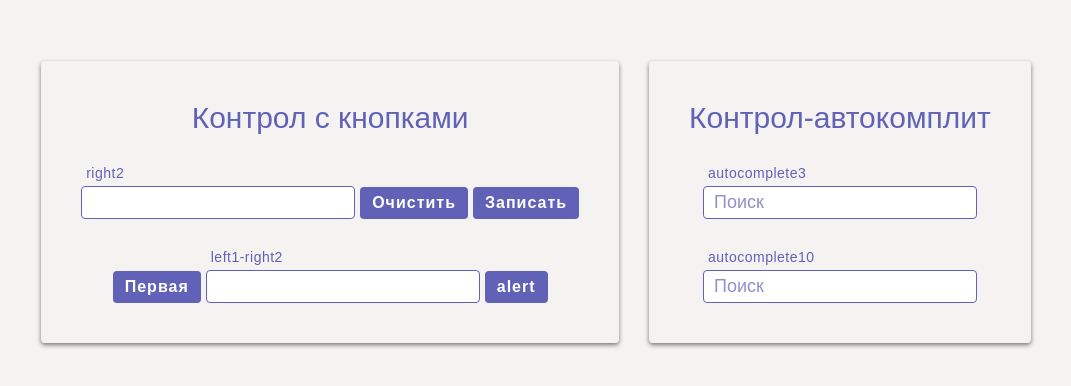
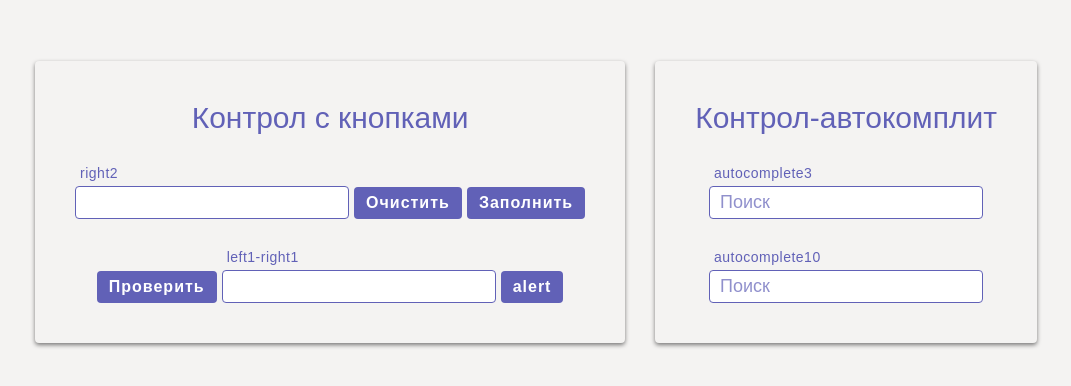
Before and after one commit to Xomek/Test, a React (Create React App) app: page / in a window 1280 px wide. Shown: the part 198-584 px from the top of the page, without its empty margins (104-1175 px from the left). Built offline with nearby package versions, Linux system fonts and the light colour scheme.

Commit message:
finish work on button-control

```diff
--- a/src/components/Autocompletes/Autocompletes.tsx
+++ b/src/components/Autocompletes/Autocompletes.tsx
@@ -6,8 +6,8 @@ import { AutocompleteControl, Paper } from "../UI";
 import { AutocompleteFieldInterface } from "./Autocompletes.types";
 import countries from "../../store/Countries";
 import { CountryInfo } from "../../api/apiService";
+import { KeyofType } from "../../types";
 import styles from "./Autocompletes.module.css";
-import { KeyofType } from "../../types";
 
 const Autocompletes: React.FC = observer(() => {
   const [autocompleteFields, setAutocompleteFields] =
--- a/src/components/ButtonControls/ButtonControls.tsx
+++ b/src/components/ButtonControls/ButtonControls.tsx
@@ -9,45 +9,46 @@ const ButtonControls: React.FC = () => {
   const [buttonFields, setButtonFields] = useState<ButtonFieldsInterface>({
     right2: {
       value: "",
+    },
 
+    ["left1-right1"]: {
+      value: "",
+    },
+  });
+
+  const fieldsButtonParams: any = {
+    right2: {
       rightButtons: [
         {
           text: "Очистить",
-          onClick: () => {
+          onClick() {
             setButtonFields((prevState) => ({
               ...prevState,
-              right2: { ...prevState.right2, value: "" },
+              right2: { value: "" },
             }));
           },
         },
         {
-          text: "Записать",
-          onClick: () => {
+          text: "Заполнить",
+          onClick() {
             setButtonFields((prevState) => ({
               ...prevState,
-              right2: { ...prevState.right2, value: "Hello World" },
+              right2: {
+                value: "Hello World",
+              },
             }));
           },
         },
       ],
     },
 
-    ["left1-right2"]: {
-      value: "",
-
+    ["left1-right1"]: {
       leftButtons: [
         {
-          text: "Первая",
-          onClick: () => {
-            setButtonFields((prevState) => ({
-              ...prevState,
-              ["left1-right2"]: {
-                ...prevState["left1-right2"],
-                value: Number.isFinite(buttonFields["left1-right2"].value)
-                  ? "Число"
-                  : "не число",
-              },
-            }));
+          text: "Проверить",
+          onClick() {
+            const value = +buttonFields["left1-right1"].value;
+            !isNaN(+value) && alert(value);
           },
         },
       ],
@@ -55,22 +56,24 @@ const ButtonControls: React.FC = () => {
       rightButtons: [
         {
           text: "alert",
-          onClick: () => {
-            alert(buttonFields["left1-right2"].value);
+          onClick() {
+            alert(buttonFields["left1-right1"].value);
           },
         },
       ],
     },
-  });
+  };
 
-  type TypeofFields = typeof buttonFields;
-
-  const onChagneHandler = (value: string, name: KeyofType<TypeofFields>) => {
+  const onChagneHandler = (
+    value: string,
+    name: KeyofType<typeof buttonFields>
+  ) => {
     setButtonFields((prevState) => ({
       ...prevState,
       [name]: { ...prevState[name], value },
     }));
   };
+
   return (
     <Paper className={styles.paper}>
       <div className={styles.title}>Контрол с кнопками</div>
@@ -79,8 +82,9 @@ const ButtonControls: React.FC = () => {
         <ButtonControl
           key={buttonControl}
           label={buttonControl}
+          value={buttonFields[buttonControl].value}
           onChange={(e) => onChagneHandler(e.target.value, buttonControl)}
-          {...buttonFields[buttonControl]}
+          {...fieldsButtonParams[buttonControl]}
         />
       ))}
     </Paper>
--- a/src/components/UI/ButtonControl/ButtonControl.tsx
+++ b/src/components/UI/ButtonControl/ButtonControl.tsx
@@ -2,6 +2,11 @@ import { ButtonControlProps, ControlButtons } from "./ButtonControl.types";
 import TextField from "../TextField";
 import Button from "../Button/Button";
 import styles from "./ButtonControl.module.css";
+
+/**
+ @param leftButtons Принимает массив объектов типа { text: string; onClick: ()=> void } для отображени кнопок слева.
+ @param rightButtons Принимает массив объектов типа { text: string; onClick: ()=> void } для отображени кнопок справа.
+ */
 
 const ButtonControl: React.FC<ButtonControlProps> = ({
   leftButtons,
```
Also changed, not shown: src/components/Autocompletes/Autocompletes.types.ts (+7 -2 lines), src/components/ButtonControls/ButtonControls.types.ts (+4 -5 lines).
